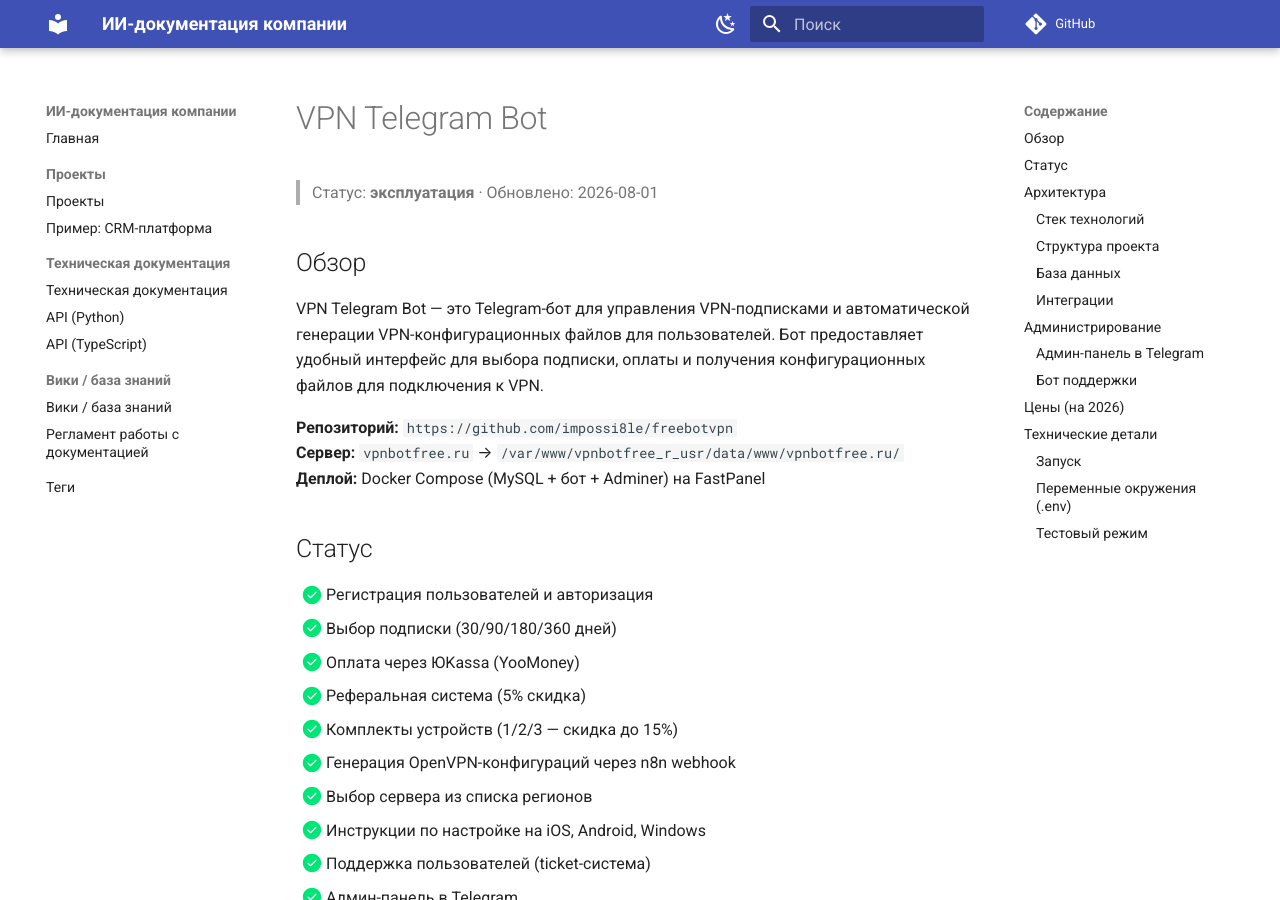
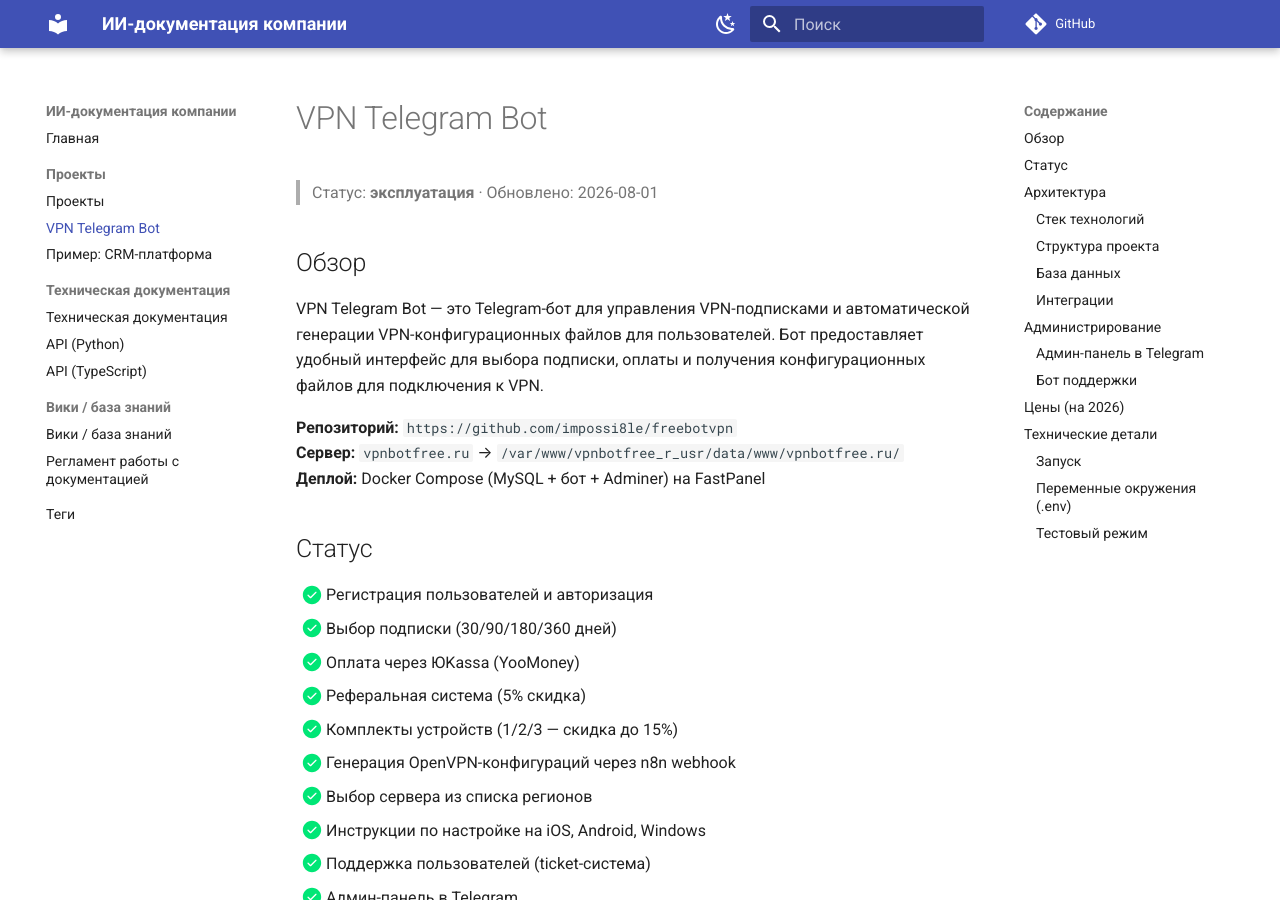
Before and after one commit to impossi8le/project-docs, an MkDocs documentation site: the page built from docs/projects/vpn-bot.md, in a window 1280 px wide and 900 px high. Built offline with MkDocs 1.6.1 and Material for MkDocs 9.7.7, drawn with Linux system fonts in a browser that asks for light colours; comment, search, counter and statistics services are not loaded.

Commit message:
Добавлен VPN Telegram Bot в навигацию

```diff
--- a/mkdocs.yml
+++ b/mkdocs.yml
@@ -95,6 +95,7 @@
   - Главная: index.md
   - Проекты:
       - projects/index.md
+      - "VPN Telegram Bot": projects/vpn-bot.md
       - "Пример: CRM-платформа": projects/crm.md
   - Техническая документация:
       - reference/python/index.md
```
